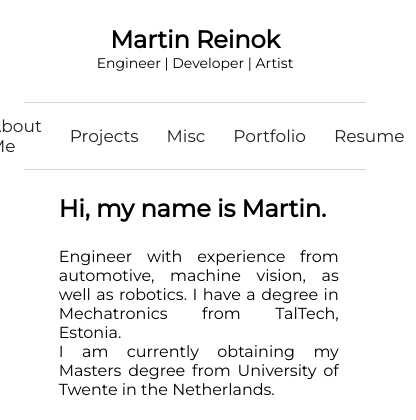
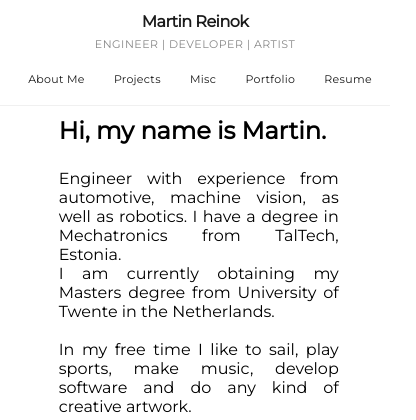
Before and after one commit to martinreinok-com/martinreinok.com, an Eleventy site: page index.html in a window 390 px wide. Shown: the top 420 px of the page, 416 px wide, since content can reach past the window. Built offline with nearby package versions, Linux system fonts and the light colour scheme; Eleventy itself is replaced by a stand-in of ours; files that its build step writes are made by us from their sources.

Commit message:
Updated Navbar

```diff
--- a/_includes/templates/navbar.njk
+++ b/_includes/templates/navbar.njk
@@ -3,7 +3,6 @@
         <div>
             <a class="home-button" href="/">Martin Reinok</a>
             <p class="home-about">Engineer | Developer | Artist</p>
-        </div>
         </div>
         <nav class="nav-main">
             <ul class="nav-list">
@@ -14,4 +13,5 @@
               <li><a class="link" href="{{ '/resume' | url }}">Resume</a></li>
             </ul>
         </nav>
+    </div>
 </header>
--- a/css/navbar.css
+++ b/css/navbar.css
@@ -1,77 +1,154 @@
-header {
-    background-color: #ffffff;
-    color: white;
+header.top-nav {
+  background-color: #ffffff;
+  border-bottom: 1px solid #f0f0f0;
+  padding: 1rem 1.5rem;
 }
 
 .home-about {
-  color: black;
-  font-size: 14px;
+  color: #888;
+  font-size: 12px;
+  margin: 0;
+  letter-spacing: 0.5px;
+  font-weight: 400;
+  text-transform: uppercase;
 }
 
 .home-button {
-  color: black;
-  font-size: 24px;
+  color: #1a1a1a;
+  font-size: 18px;
   font-family: montserrat;
   text-decoration: none;
-  font-weight: bold;
-  padding-top: 100px;
+  font-weight: 600;
+  display: inline-block;
+  transition: color 0.3s ease;
+  letter-spacing: -0.5px;
+}
+
+.home-button:hover {
+  color: #555;
+  text-decoration: none;
 }
 
 .intro {
-  text-align: center;
-  padding-top: 25px;
+  display: flex;
+  justify-content: space-between;
+  align-items: center;
+  max-width: 1400px;
+  margin: 0 auto;
+  gap: 3rem;
 }
 
-header .nav-main {
-  margin: 1rem auto 0 auto;
-  max-width: 1100px;
+.intro > div:first-child {
   display: flex;
-  justify-content: center;
+  flex-direction: column;
+  gap: 0.4rem;
+  flex-shrink: 0;
+}
+
+.nav-main {
+  display: flex;
+  justify-content: flex-end;
   align-items: center;
-  padding: 0.9rem 1.5rem;
+  margin: 0;
+  padding: 0;
+  flex-shrink: 0;
 }
-header .nav-main a:hover {
-  background: rgb(233, 233, 233);
+
+.nav-main .nav-list {
+  display: flex;
+  justify-content: flex-end;
+  align-items: center;
+  padding: 0;
+  list-style: none;
+  gap: 2.5rem;
+  margin: 0;
+  border: none;
+}
+
+.nav-main .nav-list li {
+  margin: 0;
+}
+
+.nav-main .nav-list .link {
+  color: #1a1a1a;
+  padding: 0.4rem 0;
+  margin: 0;
+  font-size: 13px;
+  text-decoration: none;
+  display: inline-block;
+  transition: color 0.3s ease, border-bottom 0.3s ease;
+  font-weight: 500;
+  cursor: pointer;
+  border-bottom: 2px solid transparent;
+  letter-spacing: 0.3px;
+}
+
+.nav-main .nav-list .link:hover {
+  color: #555;
+  border-bottom: 2px solid #1a1a1a;
+  background-color: transparent;
   text-decoration: none;
 }
-header .nav-main .nav-list {
-  display: flex;
-  justify-content: center;
-  align-items: center;
-  padding-left: 0;
-  list-style: none;
-  border-top: 1px solid lightgray;
-  border-bottom: 1px solid lightgray;
-  width: 100%;
-}
-header .nav-main .nav-list li {
-  margin: 0 1rem;
-}
-header .nav-main .nav-list a:hover {
-  background: rgb(233, 233, 233);
-  background: rgb(237, 237, 237);
-  text-decoration: none;
-}
-header .nav-main .nav-list .link {
-  color: #212121;
-  padding: 0.8rem 0.75rem;
-  margin: 0 0.4rem;
-  font-size: 16px;
-  font-size: clamp(1.0625rem, 4vw, 1.2rem);
-  text-decoration: none;
-  display: block;
-}
-header .nav-main .nav-list .link:first-child {
-  margin-left: 0;
+
+/* Media query for tablets and smaller screens */
+@media screen and (max-width: 1000px) {
+  .intro {
+    gap: 2rem;
+  }
+
+  .nav-main .nav-list {
+    gap: 1.5rem;
+  }
+
+  .nav-main .nav-list .link {
+    font-size: 12px;
+  }
 }
 
-/* Media query for screens under 650px width */
-@media screen and (max-width: 650px) {
-  header .nav-main .nav-list li {
-    margin: 0 1px;
+@media screen and (max-width: 800px) {
+  .intro {
+    flex-direction: column;
+    align-items: center;
+    text-align: center;
+    gap: 1rem;
   }
-  header .nav-main .nav-list .link {
-    padding: 0.8rem 0.3rem;
-    margin: 0 0.4rem;
+
+  .nav-main {
+    justify-content: center;
+    width: 100%;
+  }
+
+  .nav-main .nav-list {
+    flex-wrap: wrap;
+    justify-content: center;
+    gap: 1.5rem;
+  }
+
+  .nav-main .nav-list .link {
+    font-size: 12px;
   }
 }
+
+/* Media query for mobile */
+@media screen and (max-width: 600px) {
+  header.top-nav {
+    padding: 0.75rem 1rem;
+  }
+
+  .home-button {
+    font-size: 16px;
+  }
+
+  .home-about {
+    font-size: 11px;
+  }
+
+  .nav-main .nav-list {
+    gap: 1.2rem;
+  }
+
+  .nav-main .nav-list .link {
+    padding: 0.3rem 0;
+    font-size: 11px;
+  }
+}
```
Lines whose indentation alone changed are shown as unchanged.
